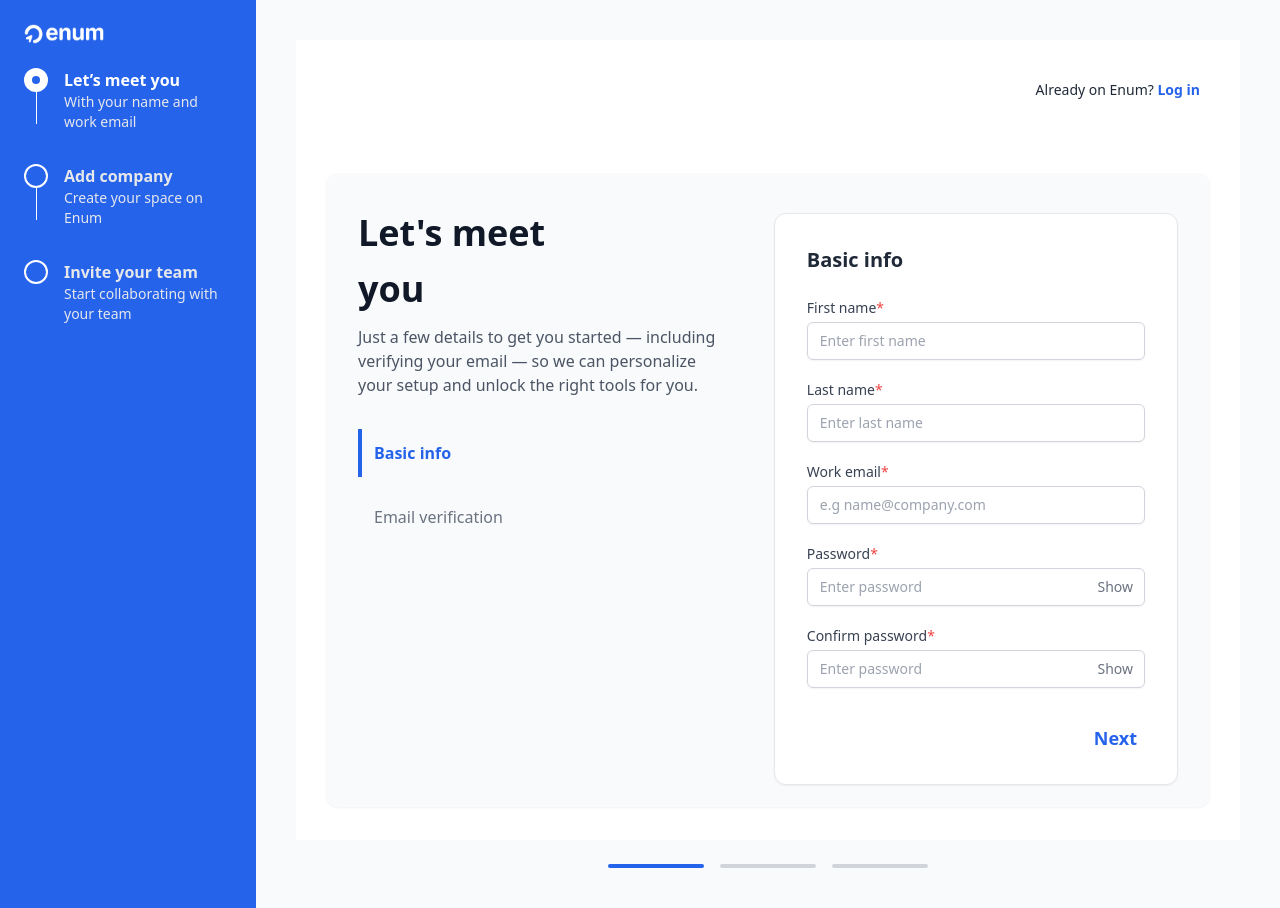
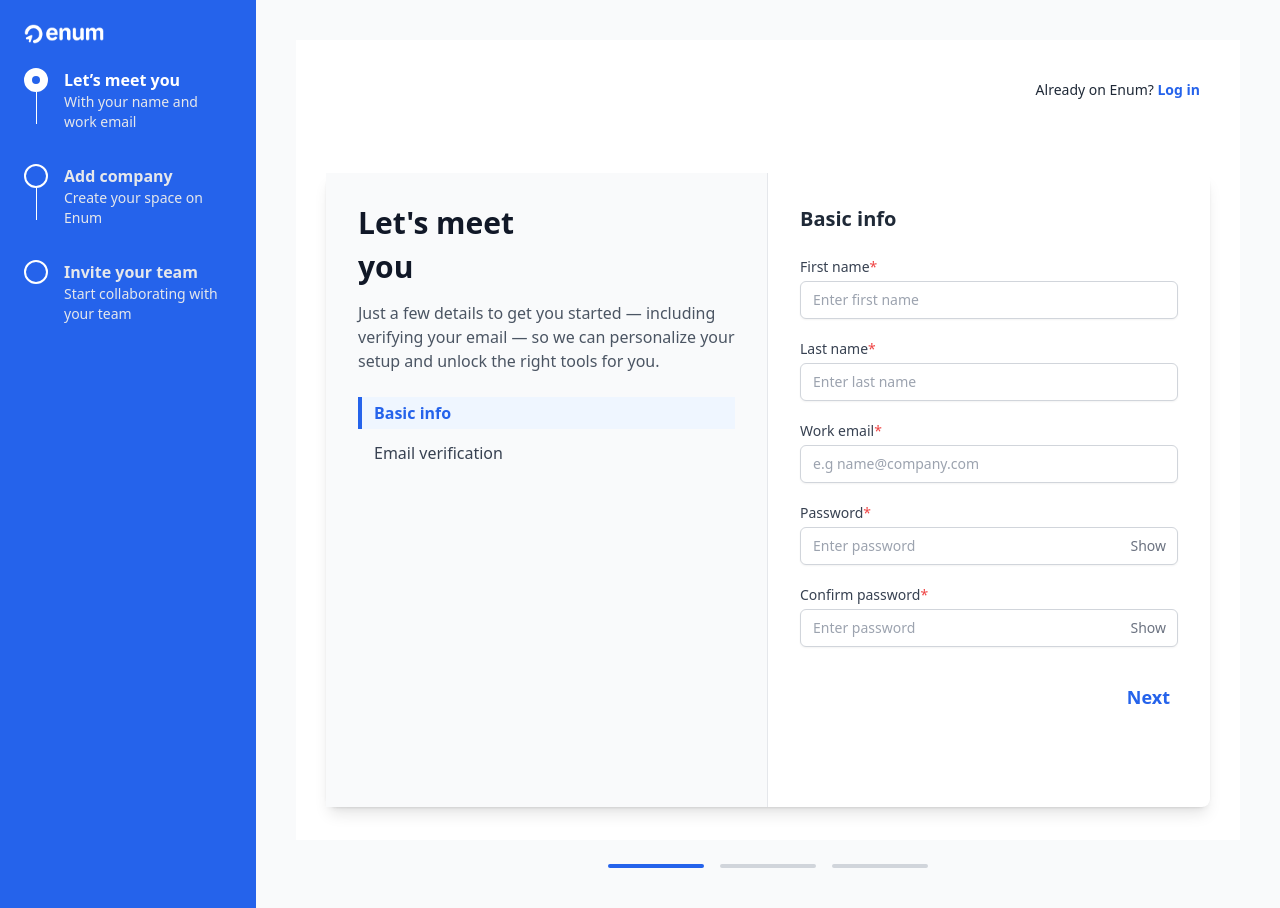
Before and after one commit to Taiwo48/Interview, a React (Vite) app in the folder Enum/: page / in a window 1280 px wide. Built offline with nearby package versions, Linux system fonts and the light colour scheme.

Commit message:
updating

```diff
--- a/Enum/src/App.jsx
+++ b/Enum/src/App.jsx
@@ -1,3 +1,4 @@
+
 import './index.css';
 import Sidebar from './SideBar';
 
--- a/Enum/src/EmailVerification.jsx
+++ b/Enum/src/EmailVerification.jsx
@@ -4,6 +4,7 @@ import AddCompany from "./AddCompany";
 const EmailVerification = ({ formData, setStep }) => {
   const [code, setCode] = useState(["", "", "", "", "", ""]);
   const [timer, setTimer] = useState(116);
+  const [error, setError] = useState(""); // ❗ Error message
 
   useEffect(() => {
     const interval = setInterval(() => {
@@ -31,17 +32,21 @@ const EmailVerification = ({ formData, setStep }) => {
 
   const handleVerify = () => {
     const enteredCode = code.join("");
+
     if (enteredCode.length === 6) {
       console.log("Verifying code:", enteredCode);
-      setStep("addCompany");
+      setError("");
+
+      // ✅ CORRECT STEP NAME (TAKES YOU TO ADD COMPANY)
+      setStep("AddCompany");
+
     } else {
-      alert("Please enter the full 6-digit code.");
+      setError("⚠️ Please enter the full 6-digit code.");
     }
   };
 
   return (
     <div className="w-full min-h-screen flex flex-col bg-white text-gray-800">
-
       {/* Top bar */}
       <div className="w-full flex justify-end text-sm p-4 sm:p-6 md:p-10">
         <p>
@@ -65,11 +70,13 @@ const EmailVerification = ({ formData, setStep }) => {
         >
           {/* inner layout */}
           <div className="w-full h-full flex flex-col lg:flex-row items-start justify-center gap-12 px-8 py-10">
-
             {/* LEFT */}
             <div className="w-full max-w-md">
               <h1 className="text-3xl md:text-4xl font-bold text-gray-900 mb-4">
-                Let's meet you
+                Let's meet
+              </h1>
+              <h1 className="text-3xl md:text-4xl font-bold text-gray-900 mb-4">
+                you
               </h1>
               <p className="text-gray-600 mb-8 text-sm md:text-base">
                 Just a few details to get you started — including verifying your
@@ -80,7 +87,7 @@ const EmailVerification = ({ formData, setStep }) => {
               <nav className="hidden md:block space-y-4">
                 <button
                   type="button"
-                  onClick={() => setStep(1)}
+                  onClick={() => setStep("basicInfo")}
                   className="flex items-center p-3 border-l-4 border-transparent text-gray-500 hover:text-blue-600"
                 >
                   <span>Basic info</span>
@@ -120,6 +127,13 @@ const EmailVerification = ({ formData, setStep }) => {
                 ))}
               </div>
 
+              {/* Error message */}
+              {error && (
+                <div className="text-red-600 text-sm font-medium mb-4">
+                  {error}
+                </div>
+              )}
+
               <div className="text-sm text-blue-600 font-medium text-center mb-6">
                 {formatTime(timer)}
               </div>
@@ -148,7 +162,6 @@ const EmailVerification = ({ formData, setStep }) => {
                 </button>
               </div>
             </div>
-
           </div>
         </div>
       </main>
--- a/Enum/src/LetMeetYou.jsx
+++ b/Enum/src/LetMeetYou.jsx
@@ -14,6 +14,7 @@ const LetMeetYou = () => {
 
   const [showPassword, setShowPassword] = useState(false);
   const [showConfirmPassword, setShowConfirmPassword] = useState(false);
+  const [error, setError] = useState("");
 
   const handleChange = (e) => {
     const { name, value } = e.target;
@@ -26,10 +27,10 @@ const LetMeetYou = () => {
   const handleSubmit = (e) => {
     e.preventDefault();
     if (formData.password !== formData.confirmPassword) {
-      alert("Passwords do not match!");
+      setError("⚠️ Passwords do not match!");
       return;
     }
-    console.log("Form submitted:", formData);
+    setError("");
     setStep(2);
   };
 
@@ -39,8 +40,7 @@ const LetMeetYou = () => {
 
   return (
     <div className="w-full min-h-screen flex flex-col bg-white text-gray-800">
-
-      {/* top login section */}
+      {/* TOP BAR */}
       <div className="w-full flex justify-end text-sm p-4 sm:p-6 md:p-10">
         <p>
           Already on Enum?{" "}
@@ -50,63 +50,52 @@ const LetMeetYou = () => {
         </p>
       </div>
 
-      {/* CENTERED CONTAINER */}
+      {/* CENTERED SECTION */}
       <main className="w-full flex-1 flex justify-center items-center">
         <div
           className="bg-[#F8FAFC] rounded-xl shadow-sm"
-          style={{
-            width: "884px",
-            height: "634px",
-            gap: "20px",
-            opacity: 1,
-          }}
+          style={{ width: "884px", height: "634px" }}
         >
-          {/* inner spacing */}
-          <div className="w-full h-full flex flex-col lg:flex-row items-start justify-center gap-12 px-8 py-10">
+          <div className="w-full h-full bg-white shadow-lg rounded-lg grid grid-cols-1 md:grid-cols-2">
 
-            {/* LEFT */}
-            <div className="w-full max-w-md">
-              <h1 className="text-3xl md:text-4xl font-bold text-gray-900 mb-4">
-                Let's meet
-              </h1>
-              <h1 className="text-3xl md:text-4xl font-bold text-gray-900 mb-4">
-                 you
-              </h1>
-              <p className="text-gray-600 mb-8 text-sm md:text-base">
+            {/* LEFT SIDE (matches AddCompany) */}
+            <div className="p-6 sm:p-8 border-b md:border-b-0 md:border-r bg-gray-50">
+              <h1 className="text-3xl font-bold text-gray-900 mb-2">Let's meet</h1>
+              <h1 className="text-3xl font-bold text-gray-900 mb-4">you</h1>
+
+              <p className="text-gray-600 mb-6 text-sm md:text-base">
                 Just a few details to get you started — including verifying your
                 email — so we can personalize your setup and unlock the right
                 tools for you.
               </p>
 
-              <nav className="hidden md:block space-y-4">
-                <button
-                  type="button"
+              <ul className="space-y-2 text-gray-700">
+                <li
+                  className={`cursor-pointer px-3 py-1 border-l-4 ${
+                    step === 1
+                      ? "border-blue-600 text-blue-600 font-semibold bg-blue-50"
+                      : "border-transparent hover:text-blue-500"
+                  }`}
                   onClick={() => setStep(1)}
-                  className={`flex items-center p-3 border-l-4 ${
-                    step === 1
-                      ? "border-blue-600 text-blue-600 font-semibold"
-                      : "border-transparent text-gray-500 hover:text-blue-600"
+                >
+                  Basic info
+                </li>
+
+                <li
+                  className={`cursor-pointer px-3 py-1 border-l-4 ${
+                    step === 2
+                      ? "border-blue-600 text-blue-600 font-semibold bg-blue-50"
+                      : "border-transparent hover:text-blue-500"
                   }`}
+                  onClick={() => setStep(2)}
                 >
-                  <span>Basic info</span>
-                </button>
-
-                <button
-                  type="button"
-                  onClick={() => setStep(2)}
-                  className={`flex items-center p-3 border-l-4 ${
-                    step === 2
-                      ? "border-blue-600 text-blue-600 font-semibold"
-                      : "border-transparent text-gray-500 hover:text-blue-600"
-                  }`}
-                >
-                  <span>Email verification</span>
-                </button>
-              </nav>
+                  Email verification
+                </li>
+              </ul>
             </div>
 
-            {/* RIGHT FORM */}
-            <div className="w-full max-w-lg bg-white p-6 md:p-8 rounded-xl border border-gray-200 shadow-sm">
+            {/* RIGHT SIDE (same structure as AddCompany) */}
+            <div className="p-6 sm:p-8 h-[600px] overflow-y-auto">
               <h2 className="text-lg md:text-xl font-semibold mb-6">
                 Basic info
               </h2>
@@ -114,6 +103,7 @@ const LetMeetYou = () => {
               <form onSubmit={handleSubmit}>
                 <div className="space-y-5">
 
+                  {/* FIRST NAME */}
                   <div>
                     <label className="block text-sm font-medium text-gray-700">
                       First name<span className="text-red-500">*</span>
@@ -129,6 +119,7 @@ const LetMeetYou = () => {
                     />
                   </div>
 
+                  {/* LAST NAME */}
                   <div>
                     <label className="block text-sm font-medium text-gray-700">
                       Last name<span className="text-red-500">*</span>
@@ -144,6 +135,7 @@ const LetMeetYou = () => {
                     />
                   </div>
 
+                  {/* EMAIL */}
                   <div>
                     <label className="block text-sm font-medium text-gray-700">
                       Work email<span className="text-red-500">*</span>
@@ -159,6 +151,7 @@ const LetMeetYou = () => {
                     />
                   </div>
 
+                  {/* PASSWORD */}
                   <div>
                     <label className="block text-sm font-medium text-gray-700">
                       Password<span className="text-red-500">*</span>
@@ -183,6 +176,7 @@ const LetMeetYou = () => {
                     </div>
                   </div>
 
+                  {/* CONFIRM PASSWORD */}
                   <div>
                     <label className="block text-sm font-medium text-gray-700">
                       Confirm password<span className="text-red-500">*</span>
@@ -209,6 +203,14 @@ const LetMeetYou = () => {
                     </div>
                   </div>
 
+                  {/* ERROR */}
+                  {error && (
+                    <div className="text-red-600 text-sm font-medium">
+                      {error}
+                    </div>
+                  )}
+
+                  {/* NEXT BUTTON */}
                   <div className="flex justify-end pt-4">
                     <button
                       type="submit"
```
Also changed, not shown: Enum/src/InviteYourTeam.jsx (+30 -34 lines).
